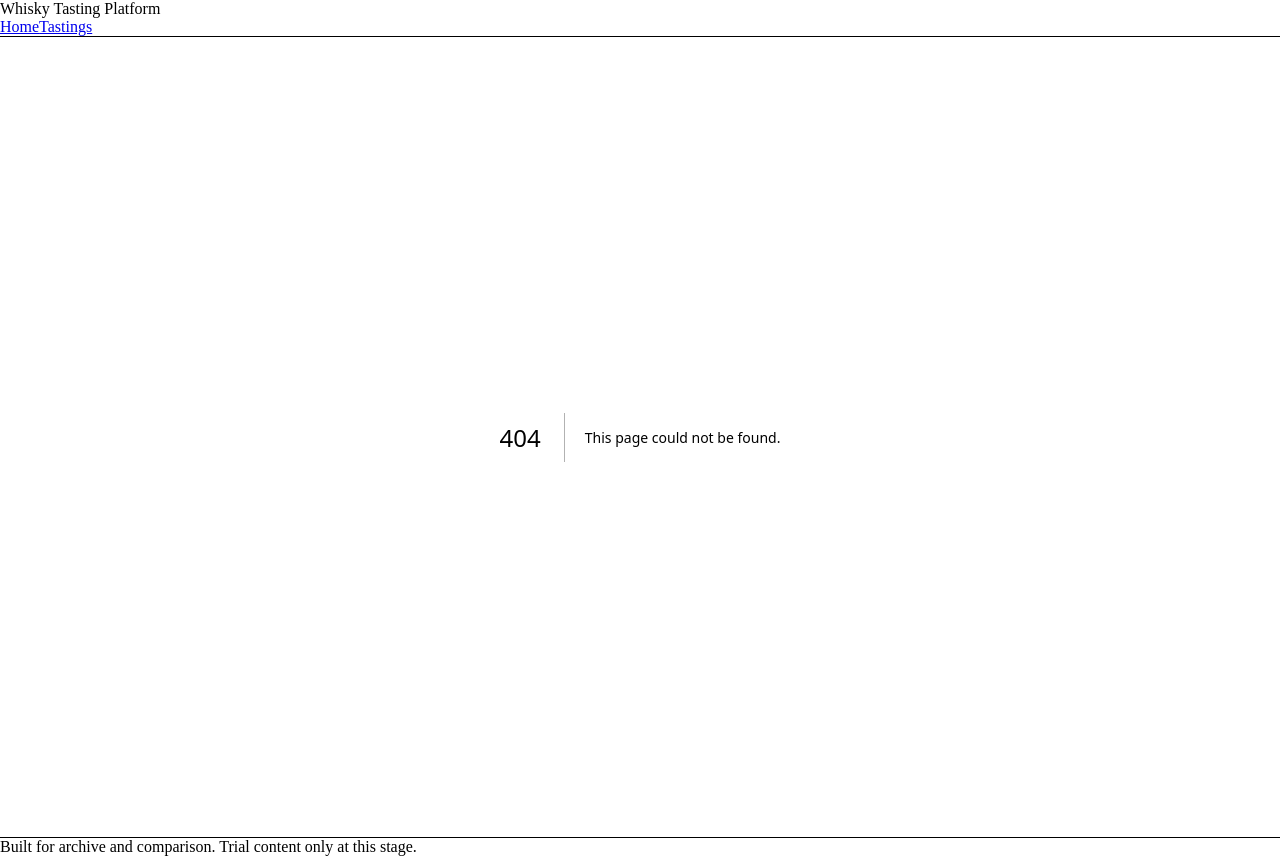
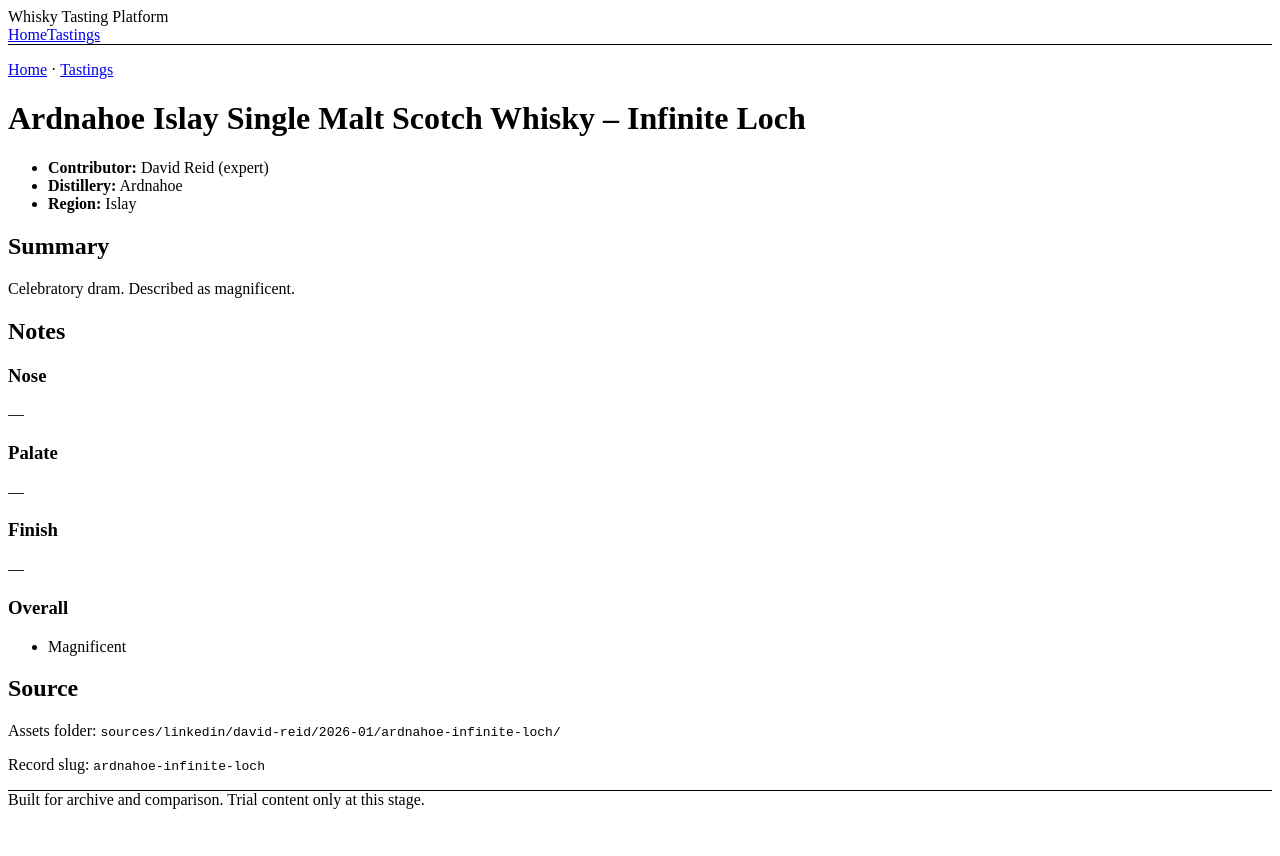
Before and after one commit to cshirlaw/whisky-tasting-platform, a Next.js app: page /tastings/ardnahoe-infinite-loch in a window 1280 px wide. Before the commit this address had no page. After the commit the page ends 817 px from the top, so only its background shows below. Built offline with nearby package versions, Linux system fonts and the light colour scheme.

Commit message:
Fix tasting detail page to use David Reid data loader

```diff
--- /dev/null
+++ b/src/app/tastings/[slug]/page.tsx
@@ -0,0 +1,96 @@
+import Link from "next/link";
+import { notFound } from "next/navigation";
+import { getDavidReidTasting, listDavidReidTastings } from "@/lib/tastings";
+
+export function generateStaticParams() {
+  return listDavidReidTastings().map(({ slug }) => ({ slug }));
+}
+
+export default function TastingPage({ params }: { params: { slug: string } }) {
+  const result = getDavidReidTasting(params.slug);
+  if (!result) return notFound();
+
+  const { tasting, slug } = result;
+
+  return (
+    <main className="prose max-w-none">
+      <p>
+        <Link href="/">Home</Link> · <Link href="/tastings">Tastings</Link>
+      </p>
+
+      <h1>{tasting.whisky.name_display}</h1>
+
+      <ul>
+        <li>
+          <strong>Contributor:</strong> {tasting.contributor.name} ({tasting.contributor.tier})
+        </li>
+        {tasting.whisky.distillery ? (
+          <li>
+            <strong>Distillery:</strong> {tasting.whisky.distillery}
+          </li>
+        ) : null}
+        {tasting.whisky.region ? (
+          <li>
+            <strong>Region:</strong> {tasting.whisky.region}
+          </li>
+        ) : null}
+        {tasting.whisky.age_years !== null && tasting.whisky.age_years !== undefined ? (
+          <li>
+            <strong>Age:</strong> {tasting.whisky.age_years}yo
+          </li>
+        ) : null}
+        {tasting.whisky.abv_percent !== null && tasting.whisky.abv_percent !== undefined ? (
+          <li>
+            <strong>ABV:</strong> {tasting.whisky.abv_percent}%
+          </li>
+        ) : null}
+      </ul>
+
+      {tasting.tasting.summary ? (
+        <>
+          <h2>Summary</h2>
+          <p>{tasting.tasting.summary}</p>
+        </>
+      ) : null}
+
+      <h2>Notes</h2>
+
+      <h3>Nose</h3>
+      {tasting.tasting.notes.nose.length ? (
+        <ul>{tasting.tasting.notes.nose.map((x, i) => <li key={i}>{x}</li>)}</ul>
+      ) : (
+        <p>—</p>
+      )}
+
+      <h3>Palate</h3>
+      {tasting.tasting.notes.palate.length ? (
+        <ul>{tasting.tasting.notes.palate.map((x, i) => <li key={i}>{x}</li>)}</ul>
+      ) : (
+        <p>—</p>
+      )}
+
+      <h3>Finish</h3>
+      {tasting.tasting.notes.finish.length ? (
+        <ul>{tasting.tasting.notes.finish.map((x, i) => <li key={i}>{x}</li>)}</ul>
+      ) : (
+        <p>—</p>
+      )}
+
+      <h3>Overall</h3>
+      {tasting.tasting.notes.overall.length ? (
+        <ul>{tasting.tasting.notes.overall.map((x, i) => <li key={i}>{x}</li>)}</ul>
+      ) : (
+        <p>—</p>
+      )}
+
+      <h2>Source</h2>
+      <p className="text-sm text-slate-600">
+        Assets folder: <code>{tasting.source.assets?.[0]?.path ?? "—"}</code>
+      </p>
+
+      <p className="text-sm text-slate-600">
+        Record slug: <code>{slug}</code>
+      </p>
+    </main>
+  );
+}
```
